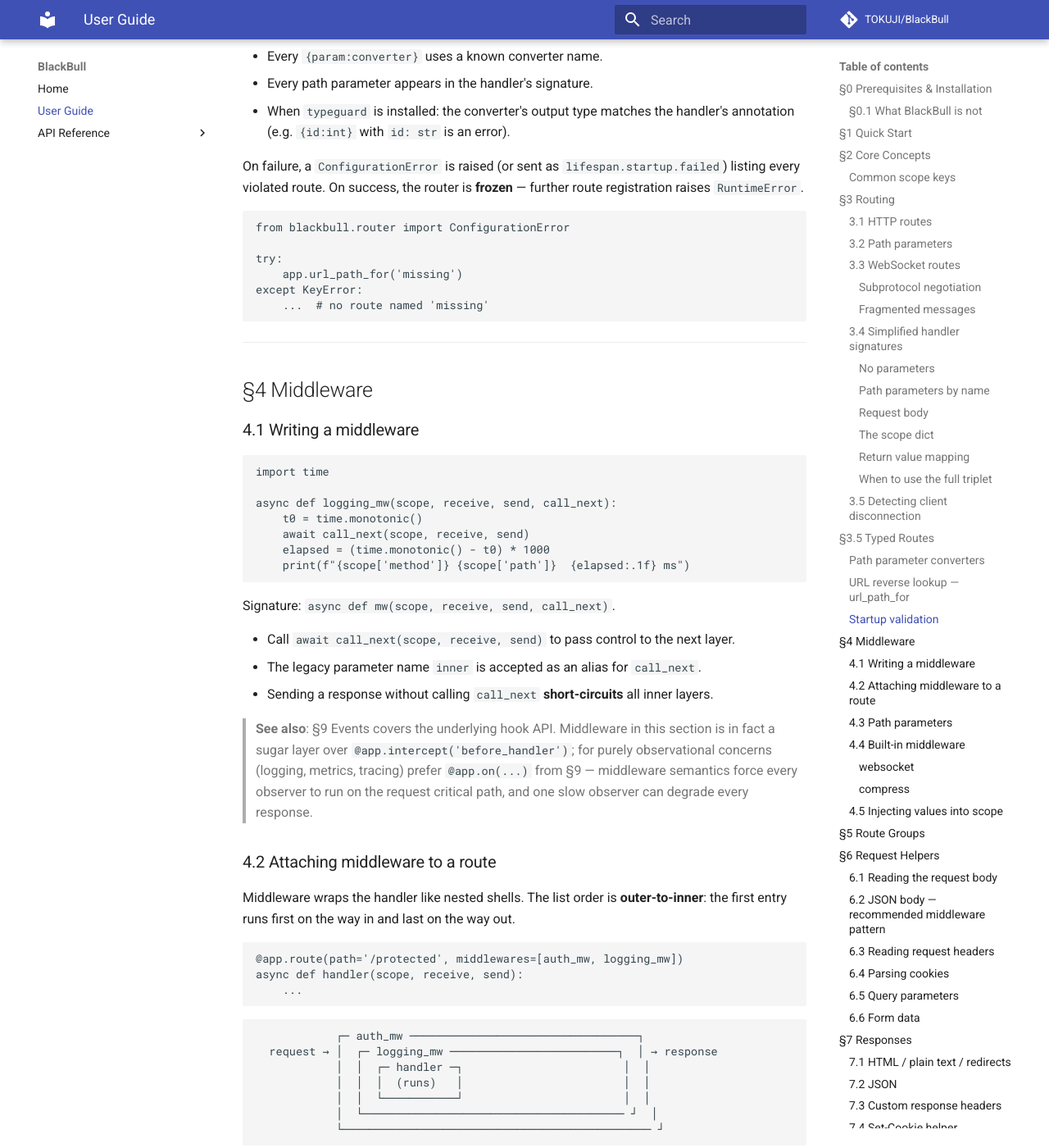
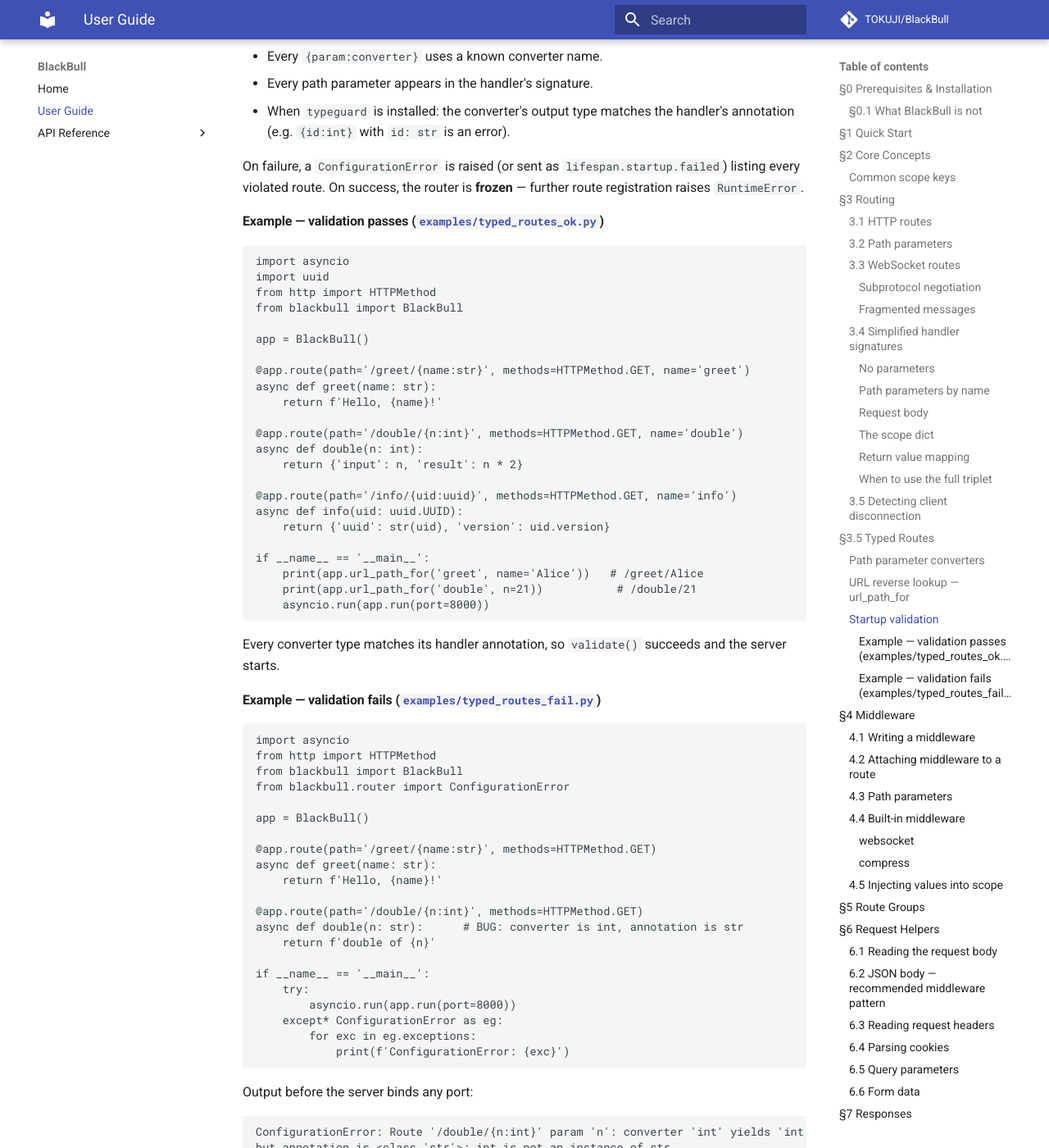
Before and after one commit to TOKUJI/BlackBull, an MkDocs documentation site: the page built from docs/guide.md, in a window 1280 px wide and 1400 px high, scrolled down 8632 px. Shown: the whole window at 82% size. Built offline with MkDocs 1.6.1 and Material for MkDocs 9.7.7, drawn with Linux system fonts in a browser that asks for light colours; comment, search, counter and statistics services are not loaded; some of the changed text lies outside the part shown.

Commit message:
Add typed_routes examples; fix name= forwarding and url_path_for signature
- examples/typed_routes_ok.py: int/str/uuid converters + url_path_for,
  validation passes
- examples/typed_routes_fail.py: int converter with str annotation,
  ConfigurationError raised before server binds
- BlackBull.route() and RouteGroup.route() now forward name= to Router
- url_path_for uses positional-only / to avoid collision when a path
  param is also named 'name'
- §3.5 in guide.md extended with both example listings and expected output

Co-Authored-By: Claude Sonnet 4.6 <noreply@anthropic.com>

````diff
--- a/docs/guide.md
+++ b/docs/guide.md
@@ -385,13 +385,67 @@ app.url_path_for('item-detail', id=42)   # → '/items/42'
 
 On failure, a `ConfigurationError` is raised (or sent as `lifespan.startup.failed`) listing every violated route. On success, the router is **frozen** — further route registration raises `RuntimeError`.
 
-```python
+#### Example — validation passes ([`examples/typed_routes_ok.py`](../examples/typed_routes_ok.py))
+
+```python
+import asyncio
+import uuid
+from http import HTTPMethod
+from blackbull import BlackBull
+
+app = BlackBull()
+
+@app.route(path='/greet/{name:str}', methods=HTTPMethod.GET, name='greet')
+async def greet(name: str):
+    return f'Hello, {name}!'
+
+@app.route(path='/double/{n:int}', methods=HTTPMethod.GET, name='double')
+async def double(n: int):
+    return {'input': n, 'result': n * 2}
+
+@app.route(path='/info/{uid:uuid}', methods=HTTPMethod.GET, name='info')
+async def info(uid: uuid.UUID):
+    return {'uuid': str(uid), 'version': uid.version}
+
+if __name__ == '__main__':
+    print(app.url_path_for('greet', name='Alice'))   # /greet/Alice
+    print(app.url_path_for('double', n=21))           # /double/21
+    asyncio.run(app.run(port=8000))
+```
+
+Every converter type matches its handler annotation, so `validate()` succeeds and the server starts.
+
+#### Example — validation fails ([`examples/typed_routes_fail.py`](../examples/typed_routes_fail.py))
+
+```python
+import asyncio
+from http import HTTPMethod
+from blackbull import BlackBull
 from blackbull.router import ConfigurationError
 
-try:
-    app.url_path_for('missing')
-except KeyError:
-    ...  # no route named 'missing'
+app = BlackBull()
+
+@app.route(path='/greet/{name:str}', methods=HTTPMethod.GET)
+async def greet(name: str):
+    return f'Hello, {name}!'
+
+@app.route(path='/double/{n:int}', methods=HTTPMethod.GET)
+async def double(n: str):      # BUG: converter is int, annotation is str
+    return f'double of {n}'
+
+if __name__ == '__main__':
+    try:
+        asyncio.run(app.run(port=8000))
+    except* ConfigurationError as eg:
+        for exc in eg.exceptions:
+            print(f'ConfigurationError: {exc}')
+```
+
+Output before the server binds any port:
+
+```
+ConfigurationError: Route '/double/{n:int}' param 'n': converter 'int' yields 'int'
+but annotation is <class 'str'>: int is not an instance of str
 ```
 
 ---
````
Also changed, not shown: README.md (+2 -0 lines), 4 other files.
